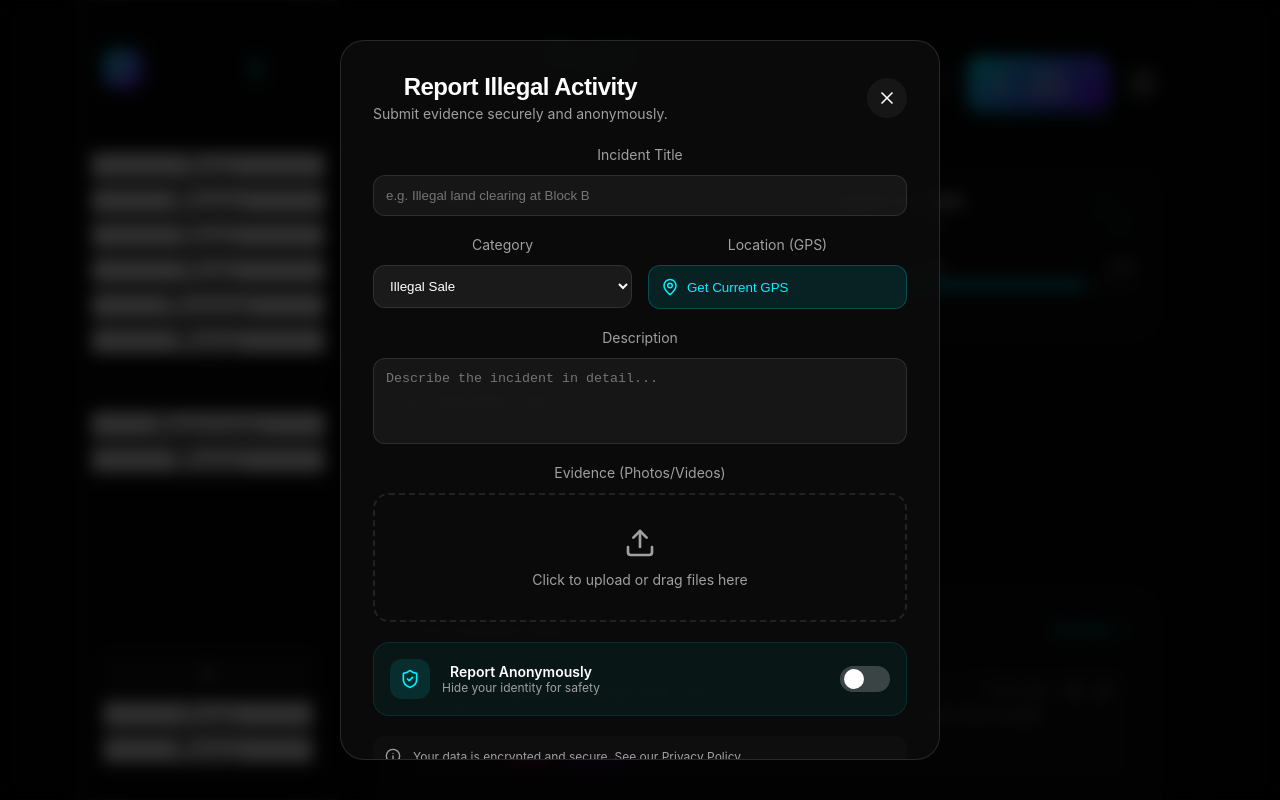
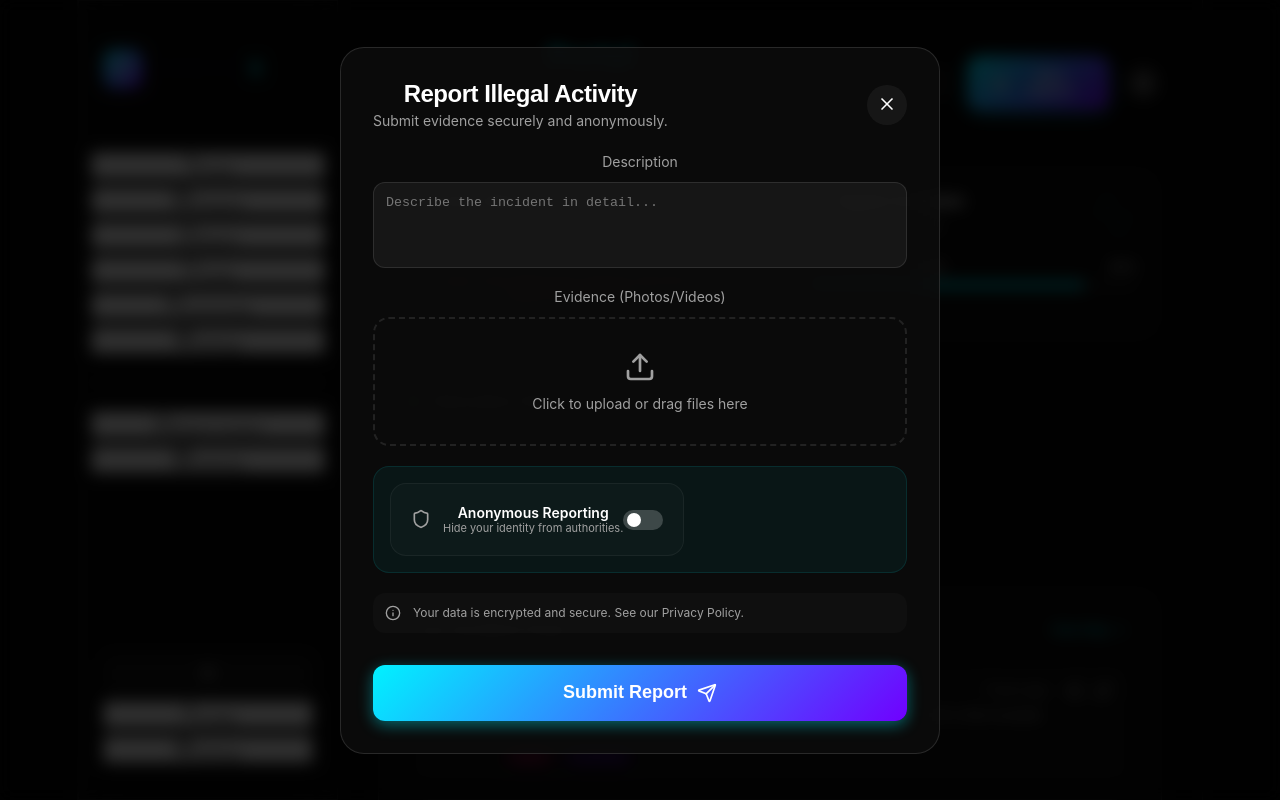
Before and after one commit to tatenda-source/BIGMAMA-, a React (Vite) app: page / in a window 1280 px wide. Both pictures are taken after a click on the button "Report Incident". Shown: the top 800 px of the page. Built offline with nearby package versions, Linux system fonts and the light colour scheme.

Commit message:
refactor(report): use AnonymityToggle component

```diff
--- a/src/components/ReportForm.jsx
+++ b/src/components/ReportForm.jsx
@@ -11,6 +11,8 @@ import {
   Info
 } from 'lucide-react';
 import FormHeader from './FormHeader';
+import FormInput from './FormInput';
+import AnonymityToggle from './AnonymityToggle';
 
 const ReportForm = ({ onClose }) => {
   const [step, setStep] = useState(1);
@@ -46,34 +48,6 @@ const ReportForm = ({ onClose }) => {
       <FormHeader onClose={onClose} />
 
       <form onSubmit={handleSubmit} style={{ display: 'flex', flexDirection: 'column', gap: '20px' }}>
-        {/* Step 1: Details */}
-        <div style={{ display: 'flex', flexDirection: 'column', gap: '12px' }}>
-          <label style={{ fontSize: '14px', color: '#a0a0a0' }}>Incident Title</label>
-          <input
-            type="text"
-            placeholder="e.g. Illegal land clearing at Block B"
-            required
-            style={{ width: '100%', background: 'rgba(255,255,255,0.05)', border: '1px solid rgba(255,255,255,0.1)', borderRadius: '12px', padding: '12px', color: 'white', outline: 'none' }}
-          />
-        </div>
-
-        <div style={{ display: 'grid', gridTemplateColumns: '1fr 1fr', gap: '16px' }}>
-          <div style={{ display: 'flex', flexDirection: 'column', gap: '12px' }}>
-            <label style={{ fontSize: '14px', color: '#a0a0a0' }}>Category</label>
-            <select style={{ width: '100%', background: '#1a1a1a', border: '1px solid rgba(255,255,255,0.1)', borderRadius: '12px', padding: '12px', color: 'white', outline: 'none' }}>
-              <option value="illegal-sale">Illegal Sale</option>
-              <option value="fraudulent-docs">Fraudulent Documents</option>
-              <option value="encroachment">Land Encroachment</option>
-              <option value="other">Other</option>
-            </select>
-          </div>
-          <div style={{ display: 'flex', flexDirection: 'column', gap: '12px' }}>
-            <label style={{ fontSize: '14px', color: '#a0a0a0' }}>Location (GPS)</label>
-            <button type="button" style={{ display: 'flex', alignItems: 'center', gap: '8px', width: '100%', background: '#00f2ff1a', border: '1px solid #00f2ff33', borderRadius: '12px', padding: '12px', color: '#00f2ff', cursor: 'pointer' }}>
-              <MapPin size={18} /> Get Current GPS
-            </button>
-          </div>
-        </div>
 
         <div style={{ display: 'flex', flexDirection: 'column', gap: '12px' }}>
           <label style={{ fontSize: '14px', color: '#a0a0a0' }}>Description</label>
@@ -95,22 +69,12 @@ const ReportForm = ({ onClose }) => {
 
         {/* Anonymity Toggle */}
         <div style={{ background: 'rgba(0, 242, 255, 0.05)', borderRadius: '16px', padding: '16px', border: '1px solid rgba(0, 242, 255, 0.1)', display: 'flex', justifyContent: 'space-between', alignItems: 'center' }}>
-          <div style={{ display: 'flex', gap: '12px', alignItems: 'center' }}>
-            <div style={{ width: '40px', height: '40px', borderRadius: '12px', background: isAnonymous ? '#ff007a1a' : '#00f2ff1a', display: 'grid', placeItems: 'center' }}>
-              {isAnonymous ? <EyeOff size={20} color="#ff007a" /> : <ShieldCheck size={20} color="#00f2ff" />}
-            </div>
-            <div>
-              <p style={{ fontWeight: 600, fontSize: '14px' }}>Report Anonymously</p>
-              <p style={{ fontSize: '12px', color: '#a0a0a0' }}>Hide your identity for safety</p>
-            </div>
+          <div style={{ display: 'flex', flexDirection: 'column', gap: '20px' }}>
+           <AnonymityToggle
+             isAnonymous={formData.anonymous}
+             onToggle={() => setFormData({...formData, anonymous: !formData.anonymous})}
+           />
           </div>
-          <button
-            type="button"
-            onClick={() => setIsAnonymous(!isAnonymous)}
-            style={{ width: '50px', height: '26px', background: isAnonymous ? '#ff007a' : 'rgba(255,255,255,0.2)', borderRadius: '13px', border: 'none', position: 'relative', cursor: 'pointer', transition: 'all 0.3s' }}
-          >
-            <div style={{ width: '20px', height: '20px', background: 'white', borderRadius: '50%', position: 'absolute', left: isAnonymous ? '26px' : '4px', top: '3px', transition: 'all 0.3s' }} />
-          </button>
         </div>
 
         <div style={{ display: 'flex', gap: '12px', alignItems: 'center', padding: '12px', background: 'rgba(255,255,255,0.02)', borderRadius: '12px' }}>
```
